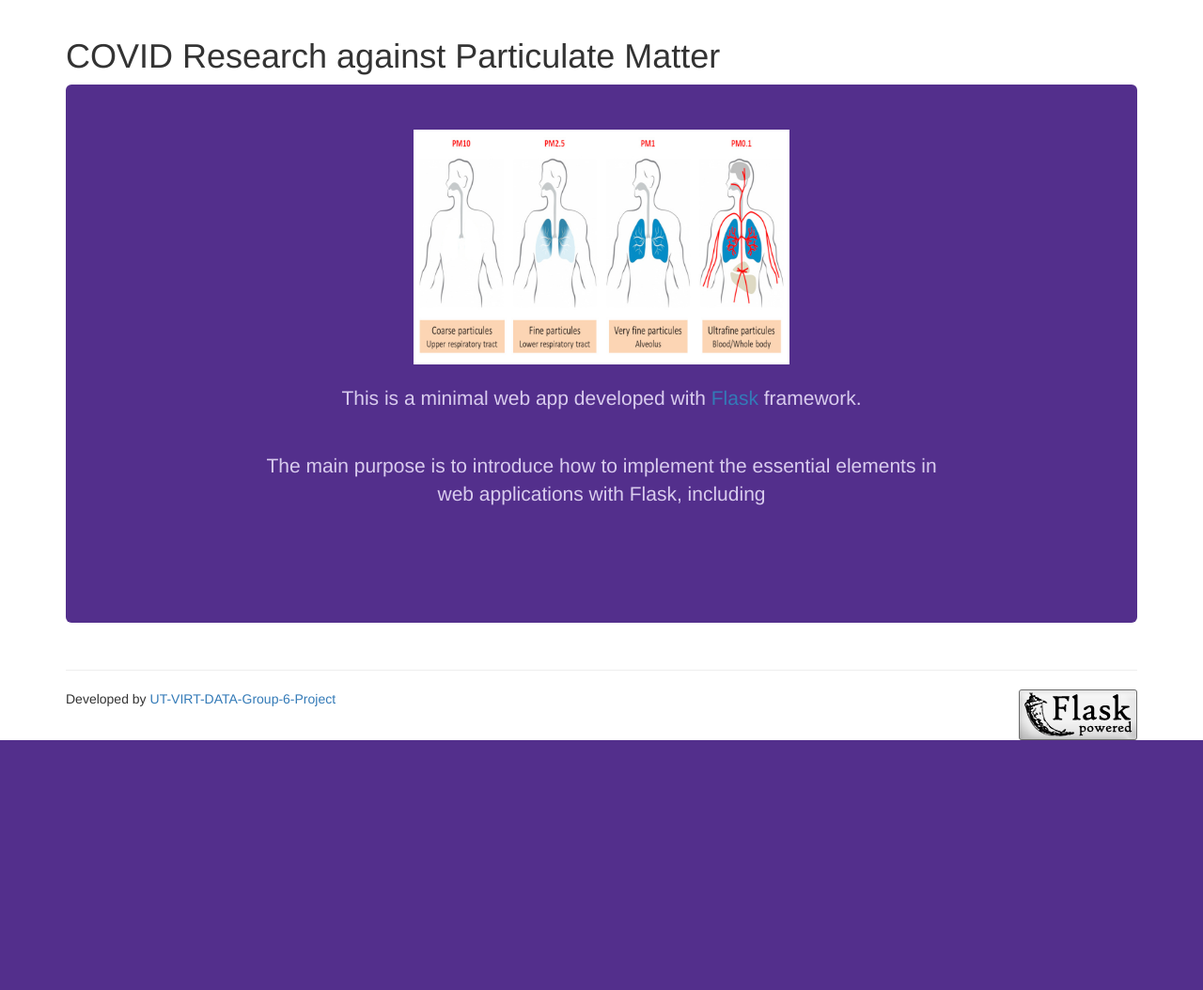
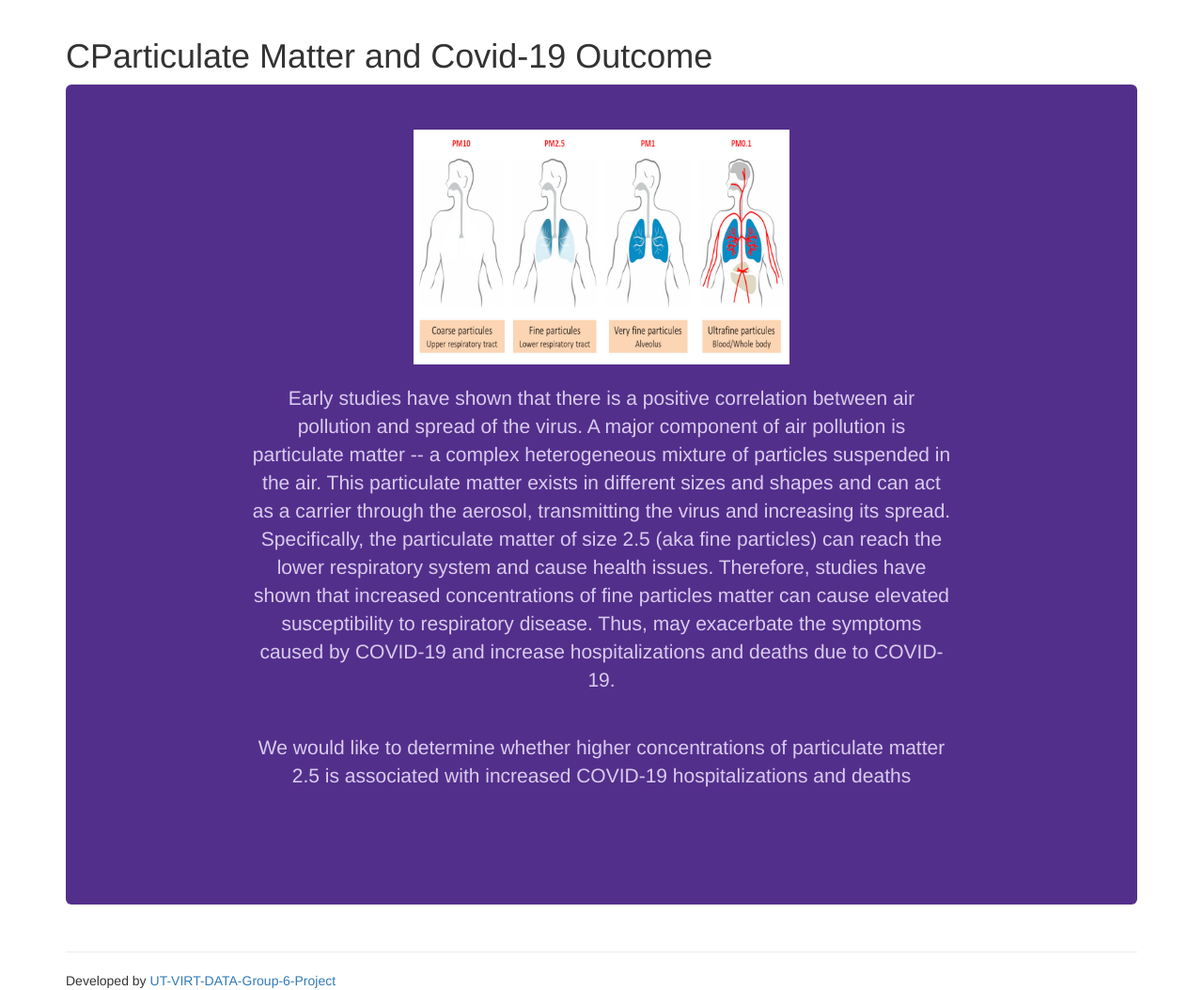
Before and after one commit to JoePedroza/UT-VIRT_DATA-GROUP-6-Project, a Django app: page / in a window 1280 px wide. Shown: the part 52-1106 px from the top of the page at 94% size. Before the commit the page ends 840 px from the top, so only its background shows below. Run offline with Django 3.2, Linux system fonts and the light colour scheme; some libraries are stand-ins or nearby versions.

Commit message:
Added verbiage to intro

```diff
--- a/hello/templates/index.html
+++ b/hello/templates/index.html
@@ -1,13 +1,14 @@
 {% extends "layout.html" %}
 {% load static %}
-{% block page_title %}COVID Research against Particulate Matter{% endblock %}
+{% block page_title %}CParticulate Matter and Covid-19 Outcome{% endblock %}
 {% block body %}
 <div class="jumbotron text-center">
     <div class="container">
-    <img src="{% static 'img/ParticulateMatter.jpg'%}" class="img" alt="Cinque Terre" width="400" height="250">
+    <img src="{% static 'img/ParticulateMatter.jpg'%}" class="img" alt="ParticulateMatter" width="400" height="250">
 
-    <p>This is a minimal web app developed with <a href="http://flask.pocoo.org/">Flask</a> framework.</p>
-    <p>The main purpose is to introduce how to implement the essential elements in web applications with Flask, including</p>
+    <p>Early studies have shown that there is a positive correlation between air pollution and spread of the virus. A major component of air pollution is particulate matter -- a complex heterogeneous mixture of particles suspended in the air. This particulate matter exists in different sizes and shapes and can act as a carrier through the aerosol, transmitting the virus and increasing its spread. Specifically, the particulate matter of size 2.5 (aka fine particles) can reach the lower respiratory system and cause health issues. Therefore, studies have shown that increased concentrations of fine particles matter can cause elevated susceptibility to respiratory disease. Thus, may exacerbate the symptoms caused by COVID-19 and increase hospitalizations and deaths due to COVID-19.
+    </p>
+    <p>We would like to determine whether higher concentrations of particulate matter 2.5 is associated with increased COVID-19 hospitalizations and deaths</p>
 
     </div>
 </div>
--- a/hello/templates/layout.html
+++ b/hello/templates/layout.html
@@ -57,8 +57,8 @@
 
         <div class="collapse navbar-collapse" id="myNavbar">
         <ul class="nav navbar-nav">
-            <li><a href="./COVID_root">Home</a></li>
-            <li><a href="./COVID_public">Public</a></li>
+            <li><a href="/">Home</a></li>
+            <li><a href="/public/">Public</a></li>
         </ul>
         </div>
     </div>
@@ -77,12 +77,6 @@
 <div class='container'>
 <hr>
 Developed by <a href='https://github.com/wahib453/UT-VIRT-DATA-Group-6-Project'>UT-VIRT-DATA-Group-6-Project</a>
-<a href="http://flask.pocoo.org/"><img
-   src="img/flask-powered.png"
-   border="0"
-   align="right"
-   alt="Flask powered"
-   title="Flask powered"></a>
 </div>
 
 
```
